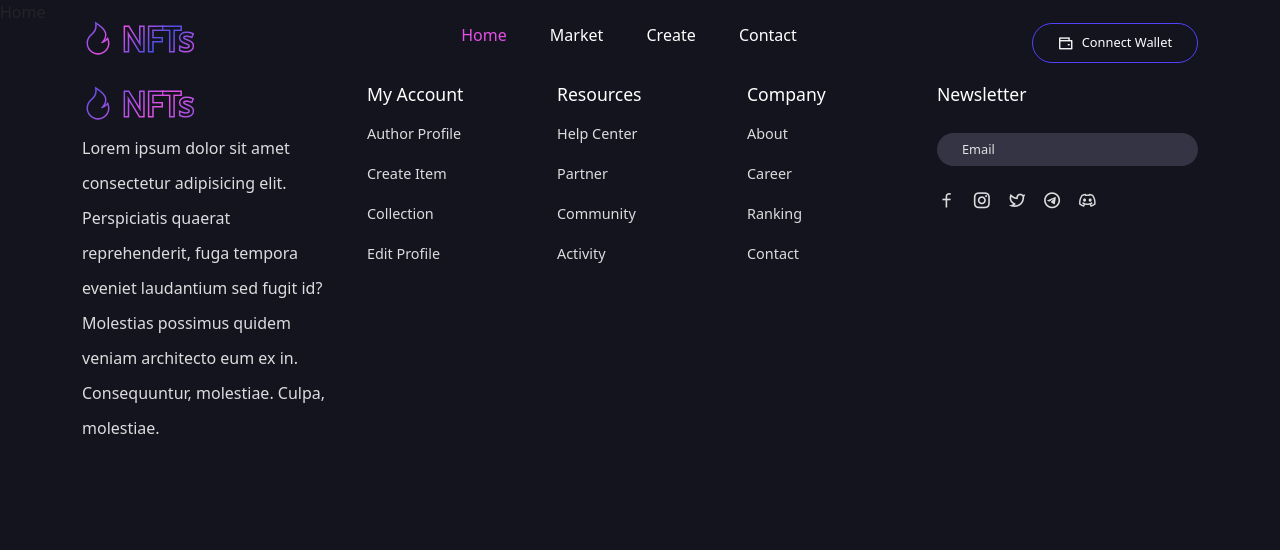
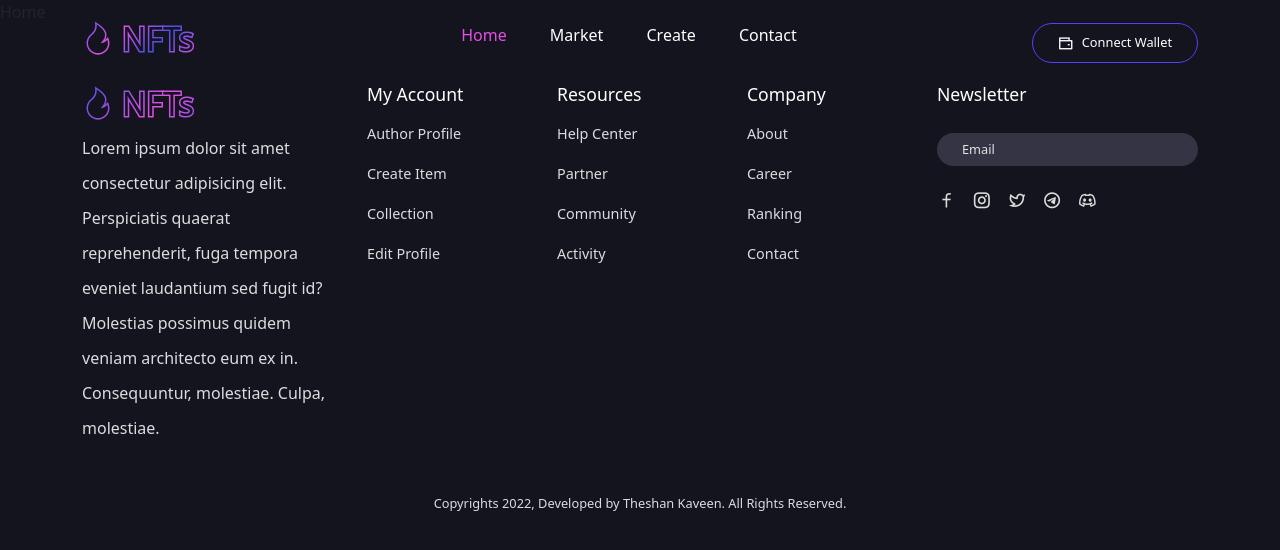
Before and after one commit to tkaveen/NFT-Marketplace-ReactJS, a React (Create React App) app: page /Home in a window 1280 px wide. Shown: the top 550 px of the page. Built offline with nearby package versions, Linux system fonts and the light colour scheme.

Commit message:
Footer completed

```diff
--- a/src/components/Footer/Footer.css
+++ b/src/components/Footer/Footer.css
@@ -1,6 +1,10 @@
 .footer h5 {
   font-size: 1.1rem;
   color: #fff;
+}
+
+.footer {
+  padding-bottom: 30px;
 }
 
 .list__item {
@@ -55,3 +59,7 @@
 .social__links span a:hover {
   color: #e250e5;
 }
+
+.copyright {
+  font-size: 0.8rem;
+}
--- a/src/components/Footer/Footer.jsx
+++ b/src/components/Footer/Footer.jsx
@@ -146,6 +146,11 @@ const Footer = () => {
               </span>
             </div>
           </Col>
+          <Col lg="12" className="mt-4 text-center">
+            <p className="copyright">
+              Copyrights 2022, Developed by Theshan Kaveen. All Rights Reserved.
+            </p>
+          </Col>
         </Row>
       </Container>
     </footer>
```
